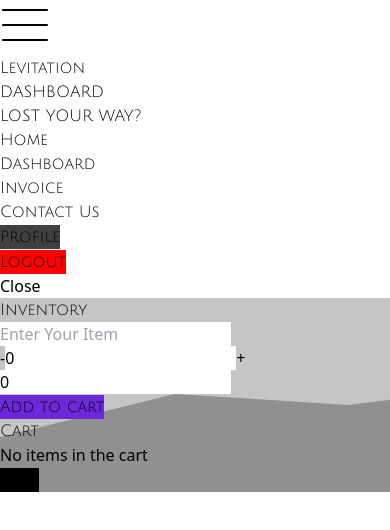
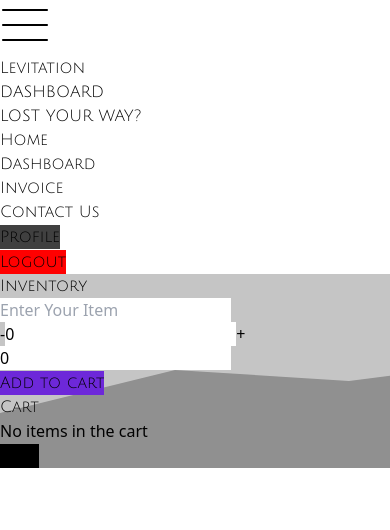
Before and after one commit to iQliPsE-22/levitation, a React (Vite) app: page /dashboard in a window 390 px wide. Shown: the top 530 px of the page. Built offline with nearby package versions, Linux system fonts and the light colour scheme.

Commit message:
added hamburger

```diff
--- a/src/Pages/Signup.tsx
+++ b/src/Pages/Signup.tsx
@@ -10,6 +10,7 @@ interface FormData {
   email: string;
   phone: string;
   password: string;
+  confirm: string;
 }
 
 const Signup: React.FC = () => {
--- a/src/components/Hamburger.tsx
+++ b/src/components/Hamburger.tsx
@@ -1,12 +1,15 @@
 import React, { useEffect } from "react";
 import Button from "./Button";
-
+import { useUser } from "../UserContext";
+import { useNavigate } from "react-router-dom";
 interface HamburgerProps {
   isOpen: boolean;
   onClose: () => void;
 }
 
 const Hamburger: React.FC<HamburgerProps> = ({ isOpen, onClose }) => {
+  const { setUserData } = useUser();
+  const navigate = useNavigate();
   useEffect(() => {
     const handleOutsideClick = (event: MouseEvent) => {
       const target = event.target as HTMLElement;
@@ -20,10 +23,14 @@ const Hamburger: React.FC<HamburgerProps> = ({ isOpen, onClose }) => {
       document.removeEventListener("mousedown", handleOutsideClick);
     };
   }, [onClose]);
-
+  const handleLogout = () => {
+    setUserData(null);
+    onClose();
+    navigate("/login");
+  };
   return (
     <div
-      className={`fixed top-0 h-screen bg-black text-white p-4 w-1/3 transition-transform duration-300 transform ${
+      className={`fixed top-0 h-screen bg-black text-white p-4 w-10/12 lg:w-1/3 transition-transform duration-300 transform ${
         isOpen ? "translate-x-0" : "-translate-x-full"
       } hamburger-menu`}
     >
@@ -47,16 +54,13 @@ const Hamburger: React.FC<HamburgerProps> = ({ isOpen, onClose }) => {
           <Button color="#404040" hoverColor="#303030">
             Profile
           </Button>
-          <li className="mt-1">
+          <li className="mt-1" onClick={handleLogout}>
             <Button color="red" hoverColor="#ff0000">
               Logout
             </Button>
           </li>
         </div>
       </ul>
-      <button onClick={onClose} className="text-white mt-4">
-        Close
-      </button>
     </div>
   );
 };
```
